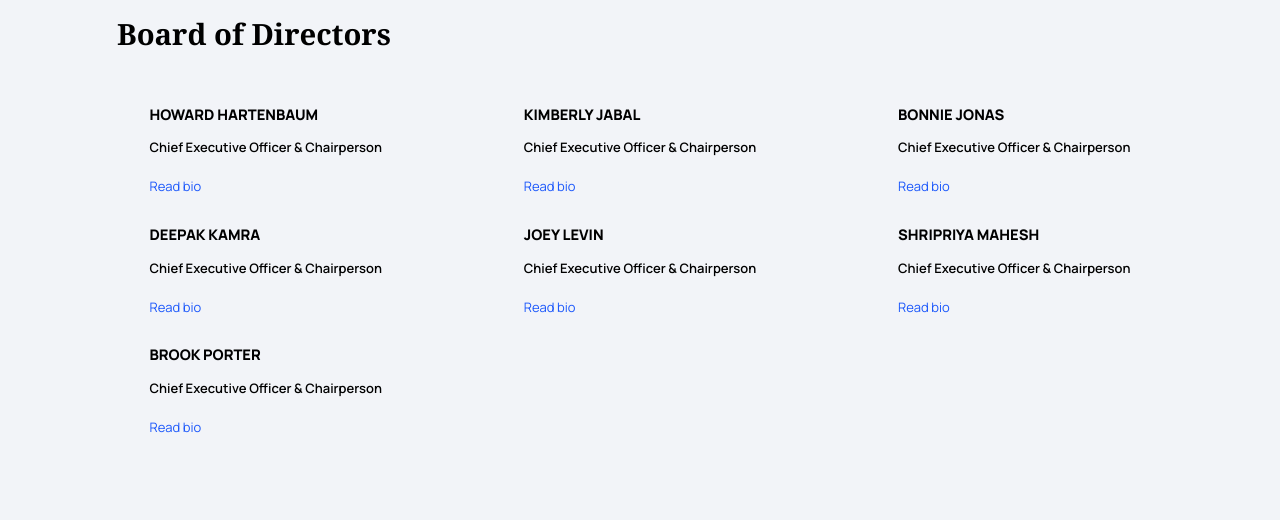
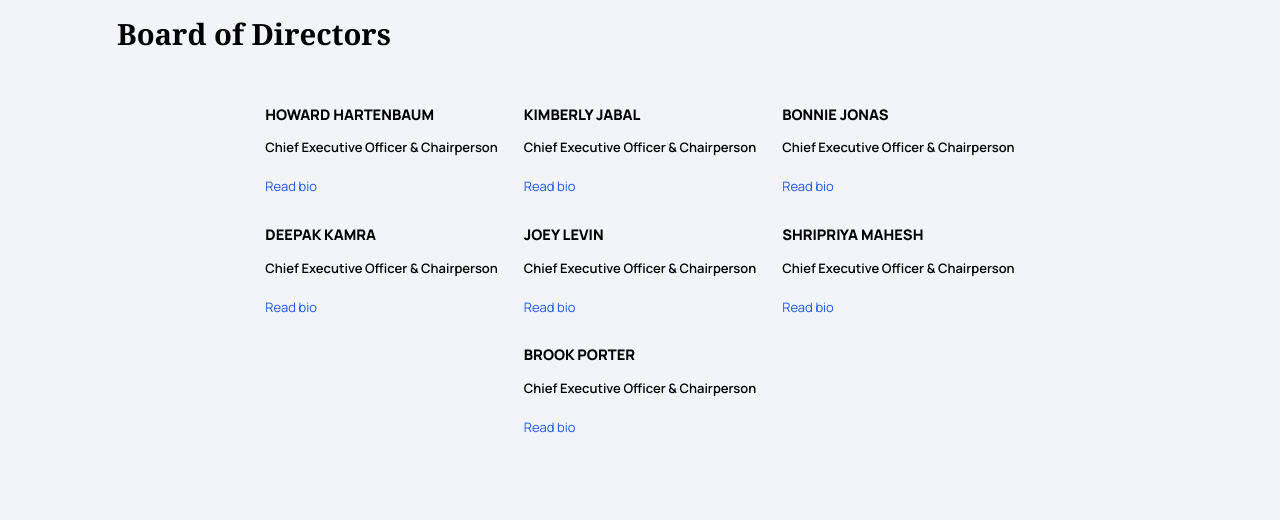
Before and after one commit to Valentin-Shyaka/car_showcase, a Next.js app: page /ourTeam in a window 1280 px wide. Shown: the part 1214-1734 px from the top of the page. Built offline with nearby package versions, Linux system fonts and the light colour scheme.

Commit message:
elements justified center...

```diff
--- a/app/ourTeam/page.tsx
+++ b/app/ourTeam/page.tsx
@@ -21,7 +21,7 @@ const TeamPage = () => {
         </div>
         <div className='p-20'>
             <h3 className='text-4xl font-extrabold font-serif'>Leadership</h3>
-            <div className='mt-6 w-full flex flex-wrap justify-between gap-6 '>
+            <div className='mt-6 w-full flex flex-wrap justify-center gap-6 '>
               {teamMembers.map(member =>(
                 <TeamMemberCard profileUrl={member.profileUrl} memberName={member.memberName} position={member.position}/>
               ))}
@@ -30,7 +30,7 @@ const TeamPage = () => {
         </div>
         <div className='p-36'>
             <h3 className='text-4xl font-extrabold font-serif'>Board of Directors</h3>
-            <div className='mt-6 w-full flex flex-wrap justify-between gap-8 p-10'>
+            <div className='mt-6 w-full flex flex-wrap justify-center gap-8 p-10'>
               {directors.map(director =>(
                 <DirectorCard directorName={director.directorName} department={director.department} />
               ))}
--- a/components/CarDetailsCard.tsx
+++ b/components/CarDetailsCard.tsx
@@ -13,7 +13,6 @@ interface CarDetailsProps{
   miles: number;
   price:number;
 }
-
 
 const CarDetailsCard = ({imageurl,carName,location,miles,price}:CarDetailsProps) => {
   const [liked,setLiked]= useState(false)
--- a/constants/index.ts
+++ b/constants/index.ts
@@ -244,3 +244,10 @@ export const fuels = [
     value: "Electricity",
   },
 ];
+
+export const likedCar=[
+  {
+    imageurl:"",
+    carName:""
+  }
+]
```
